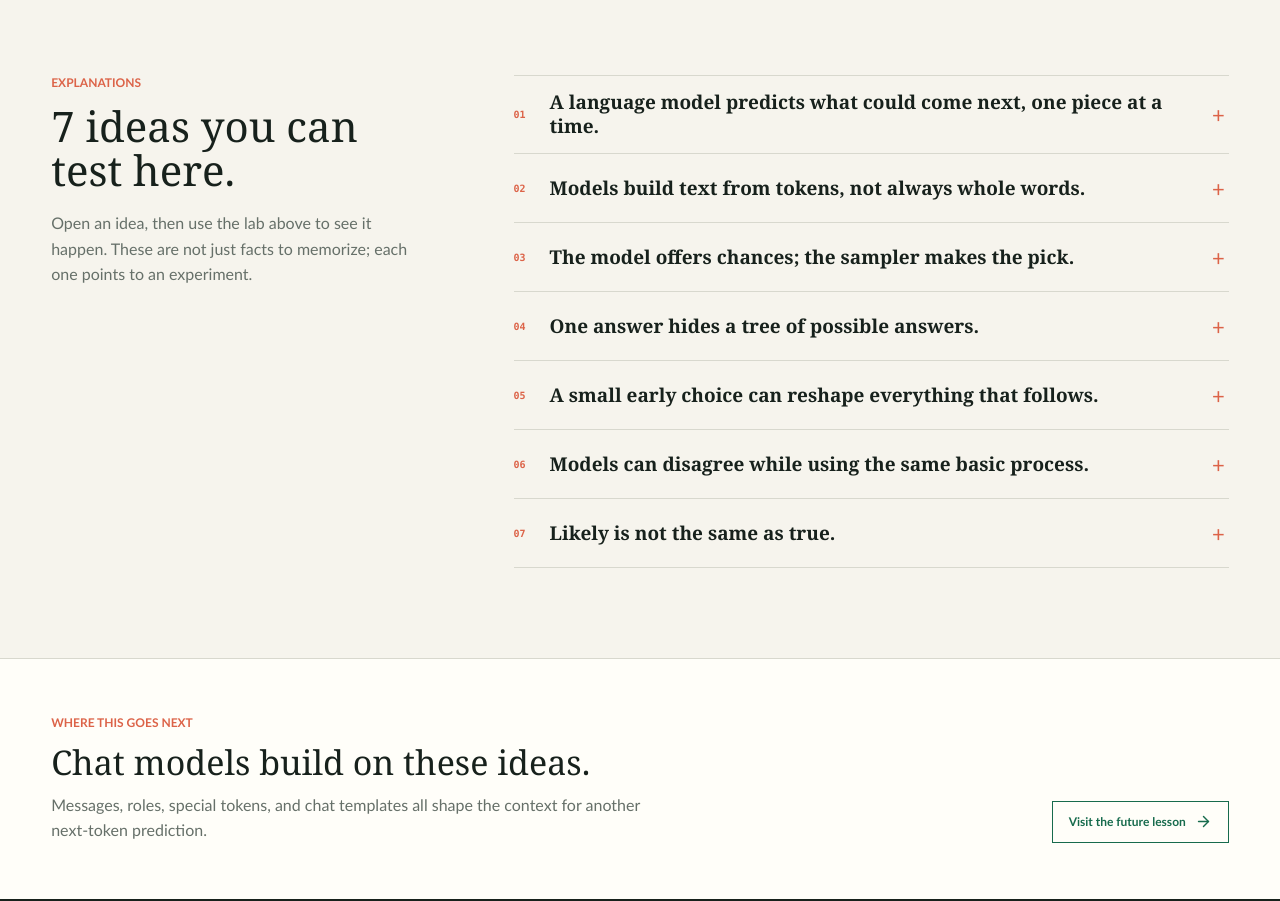
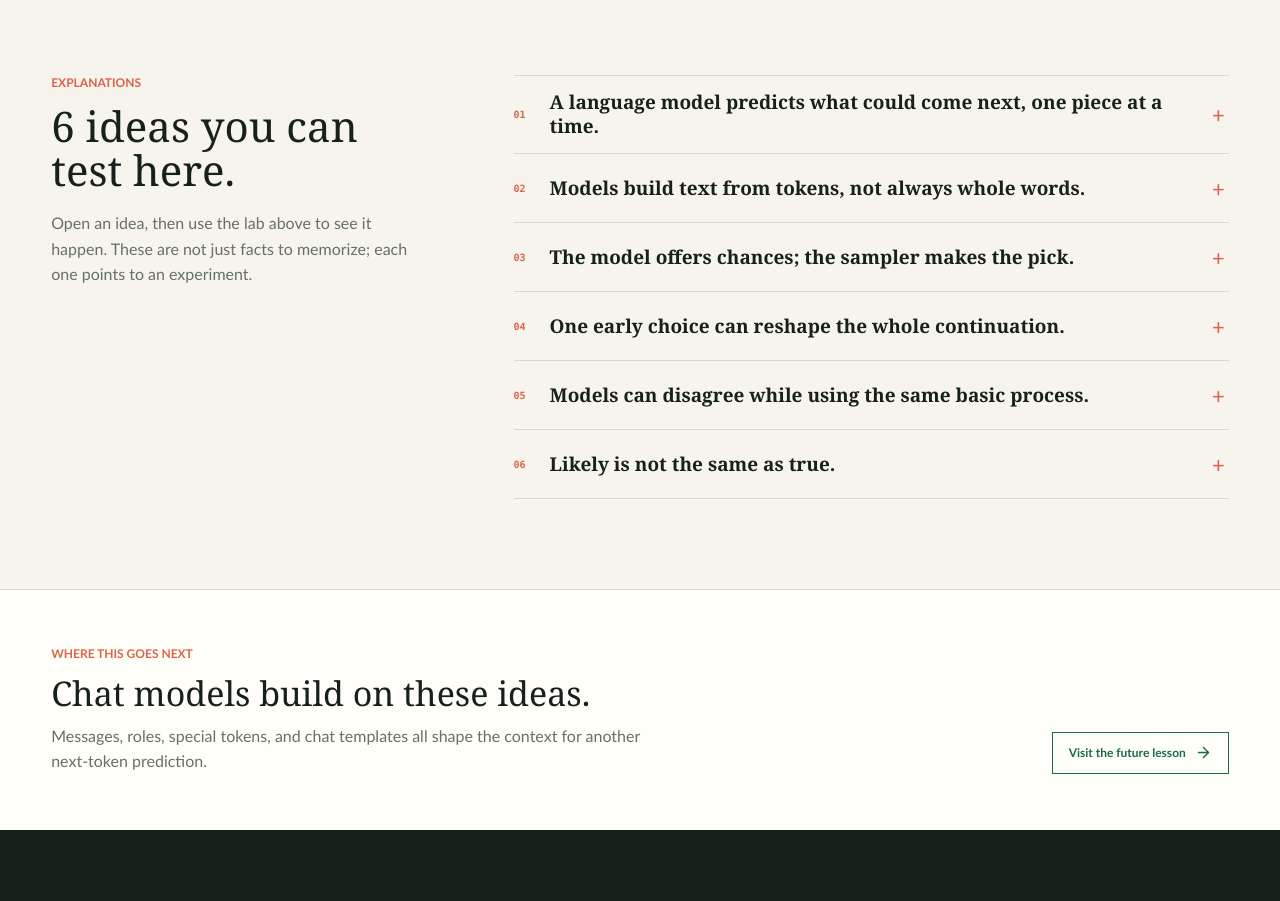
Before and after one commit to HanClinto/StatisticalNatureOfLLMs, a React (Vite) app: page / in a window 1280 px wide. Shown: the part 1107-2008 px from the top of the page. Built offline with nearby package versions, Linux system fonts and the light colour scheme.

Commit message:
Merge branching lessons

```diff
--- a/src/lessons.ts
+++ b/src/lessons.ts
@@ -95,32 +95,26 @@ export const LESSONS: Lesson[] = [
     },
   },
   {
-    id: 'hidden-tree',
-    thesis: 'One answer hides a tree of possible answers.',
-    explanation: 'A normal chat shows only the path that was selected. At every step, other tokens could have started different continuations.',
-    experiment: 'Click an alternative candidate and watch a new branch appear.',
-    demo: { prompt: BEAR_PROMPT, target: 'tree', title: 'One prompt, three possible paths', callout: 'Scared, excited, and happy were all available at the same moment. Ordinary chat keeps one path and hides the others; this tree preserves all three.', steps: 0, paths: BEAR_PATHS, focusBranch: 0, focusToken: 1, seed: 42, temperature: 0.8 },
-  },
-  {
     id: 'early-choices',
-    thesis: 'A small early choice can reshape everything that follows.',
-    explanation: 'Each selected token becomes part of the next prediction. Starting with sc, excited, happy, or sad gives the same model four different contexts for the 35 tokens that follow.',
-    experiment: 'Use Prev and Next to compare four 35-token continuations that differ only in their first selected token.',
+    thesis: 'One early choice can reshape the whole continuation.',
+    explanation: 'A normal chat hides the alternatives available at each step. Here, sc, excited, happy, and sad remain visible so you can follow each choice and see how it changes every prediction that comes after it.',
+    experiment: 'Reveal four possible branches, then use Prev and Next to compare their 35-token continuations.',
     demo: {
       prompt: BEAR_PROMPT,
-      target: 'tree-path',
-      title: 'The “sc” path',
-      callout: 'After selecting “sc,” the model generated 35 more tokens. Compare this continuation with the other three paths; only the first selected token was forced to differ.',
+      target: 'tree',
+      title: 'One prompt, four possible paths',
+      callout: 'Scared, excited, happy, and sad were all available at the same moment. Ordinary chat keeps one path and hides the others; this tree preserves all four.',
       steps: 0,
-      paths: [{ tokens: [' sc'], steps: 35 }],
+      paths: [...BEAR_PATHS, { tokens: [' sad'], steps: 0 }],
       focusBranch: 0,
       seed: 42,
       temperature: 0.8,
       scenarios: [
-        { label: 'sc path' },
-        { label: 'excited path', title: 'The “excited” path', callout: 'After selecting “excited,” the model generated 35 more tokens with the same seed and temperature. The early choice changed every prediction that followed.', paths: [{ tokens: [' excited'], steps: 35 }] },
-        { label: 'happy path', title: 'The “happy” path', callout: 'After selecting “happy,” the model generated 35 more tokens with the same seed and temperature. Flip between the paths to compare where this context led.', paths: [{ tokens: [' happy'], steps: 35 }] },
-        { label: 'sad path', title: 'The “sad” path shifts the subject', callout: 'This continuation treats the bear as the one feeling sad, then has the robot try to cheer him up. One early choice changed how the model resolved the ambiguous “He” and shaped the story that followed.', paths: [{ tokens: [' sad'], steps: 35 }] },
+        { label: 'Hidden alternatives' },
+        { label: 'sc path', target: 'tree-path', title: 'The “sc” path', callout: 'After selecting “sc,” the model generated 35 more tokens. Compare this continuation with the other three paths; only the first selected token was forced to differ.', paths: [{ tokens: [' sc'], steps: 35 }] },
+        { label: 'excited path', target: 'tree-path', title: 'The “excited” path', callout: 'After selecting “excited,” the model generated 35 more tokens with the same seed and temperature. The early choice changed every prediction that followed.', paths: [{ tokens: [' excited'], steps: 35 }] },
+        { label: 'happy path', target: 'tree-path', title: 'The “happy” path', callout: 'After selecting “happy,” the model generated 35 more tokens with the same seed and temperature. Flip between the paths to compare where this context led.', paths: [{ tokens: [' happy'], steps: 35 }] },
+        { label: 'sad path', target: 'tree-path', title: 'The “sad” path shifts the subject', callout: 'This continuation treats the bear as the one feeling sad, then has the robot try to cheer him up. One early choice changed how the model resolved the ambiguous “He” and shaped the story that followed.', paths: [{ tokens: [' sad'], steps: 35 }] },
       ],
     },
   },
```
Also changed, not shown: 1 other file (tests, documents, lock files or other folders).
